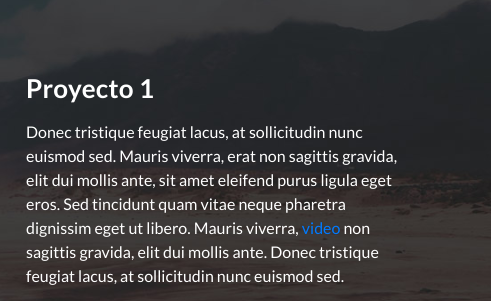
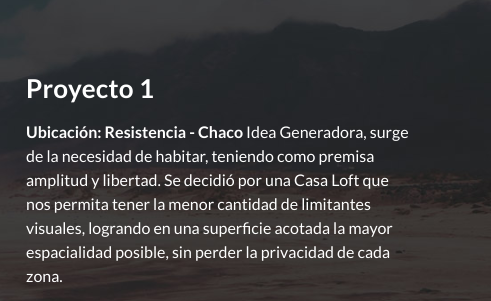
Before and after one commit to rosmarielnunez/portfolio, a plain HTML site: page index.html in a window 1280 px wide. Shown: the part 244-545 px from the top of the page, 789-1280 px from the left. Drawn offline with nearby package versions, Linux system fonts and the light colour scheme.

Commit message:
Update index.html

```diff
--- a/index.html
+++ b/index.html
@@ -59,15 +59,11 @@ Mi enfoque principal como profesional es asesorar desde lo funcional y estetico,
               <div class="col-md-6">
                 <div class="right-text">
                   <h4>Proyecto 1</h4>
-                  <p>
-                    Donec tristique feugiat lacus, at sollicitudin nunc euismod
-                    sed. Mauris viverra, erat non sagittis gravida, elit dui
-                    mollis ante, sit amet eleifend purus ligula eget eros. Sed
-                    tincidunt quam vitae neque pharetra dignissim eget ut
-                    libero. Mauris viverra, <a href="https://www.youtube.com/watch?v=UP2XoGfhJ1Y">video</a>
-                    non sagittis gravida, elit dui mollis ante. Donec tristique feugiat lacus,
-                    at sollicitudin nunc euismod
-                    sed.
+                  <p> <strong>Ubicación: Resistencia - Chaco</strong>
+
+                    Idea Generadora, surge de la necesidad de habitar, teniendo como premisa amplitud y libertad.
+                    Se decidió por una Casa Loft que nos permita tener la menor cantidad de limitantes visuales,
+                    logrando en una superficie acotada la mayor espacialidad posible, sin perder la privacidad de cada zona.
                   </p>
                   <p>
                     Donec tristique feugiat lacus, at sollicitudin nunc euismod
```
